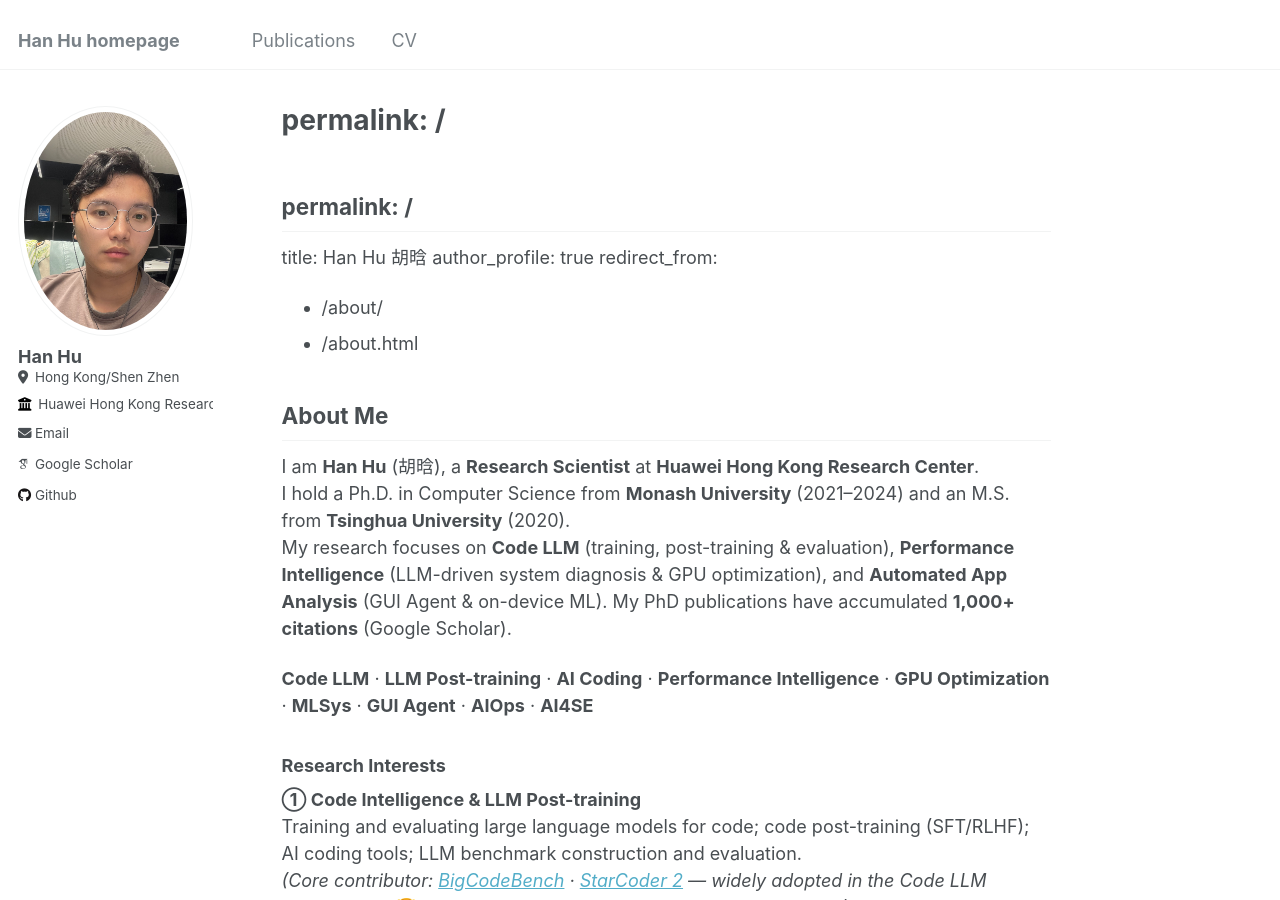
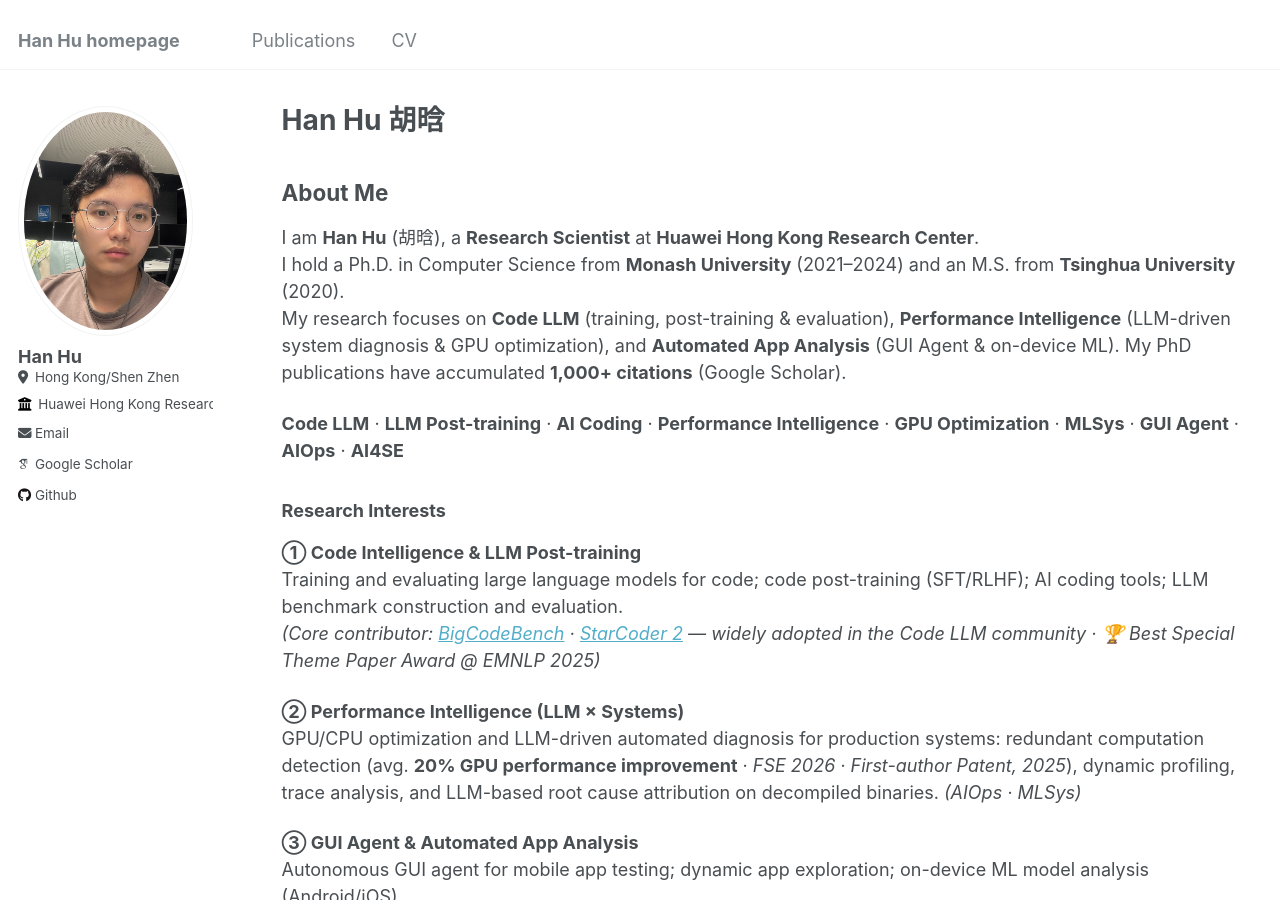
Before and after one commit to huhanGitHub/huhanGitHub.github.io, a Jekyll site: the page built from _pages/about.md, in a window 1280 px wide and 900 px high. Built offline with Jekyll 4.4.1, drawn with Linux system fonts in a browser that asks for light colours; some web fonts are replaced; our own code applies the rules of GitHub Pages for plain Markdown files.

Commit message:
fix: add proper Jekyll front matter to about.md to resolve 404
Made-with: Cursor

```diff
--- a/_pages/about.md
+++ b/_pages/about.md
@@ -1,9 +1,12 @@
-## permalink: /
-title: Han Hu 胡晗
+---
+layout: archive
+permalink: /
+title: "Han Hu 胡晗"
 author_profile: true
 redirect_from:
   - /about/
   - /about.html
+---
 
 ## About Me
 
```
